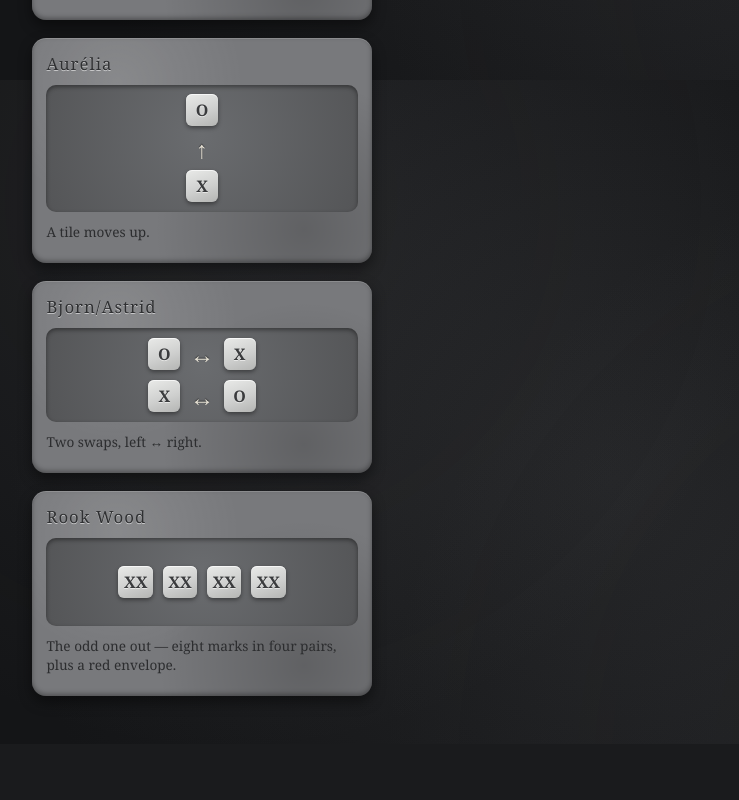
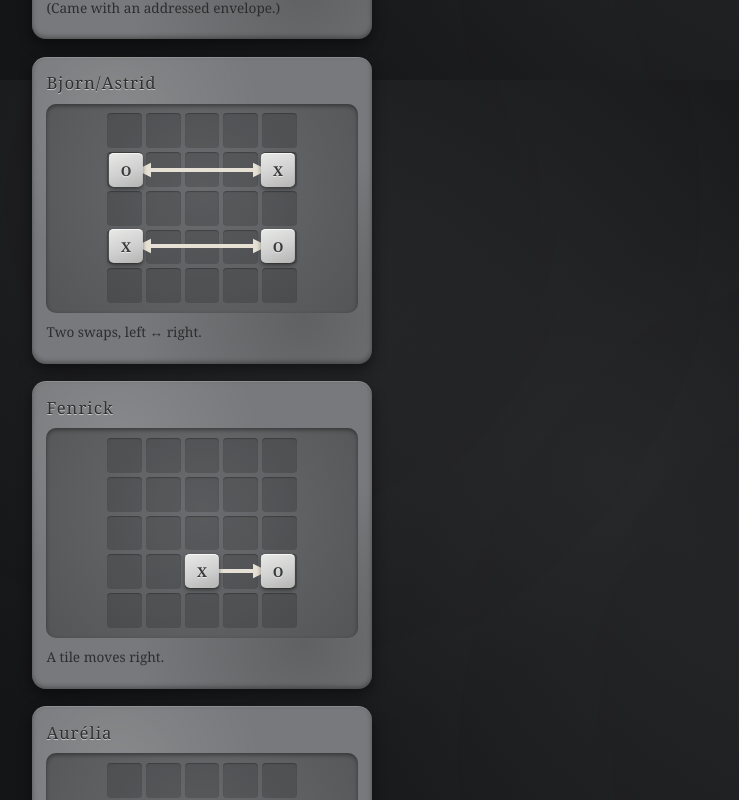
Before and after one commit to mutantflea/dnd-puzzle-site, a React (Vite) app: page / in a window 1280 px wide. Shown: the part 720-1520 px from the top of the page, without its empty margins (28-767 px from the left). Before the commit the page ends 1464 px from the top, so only its background shows below. Built offline with nearby package versions, Linux system fonts and the light colour scheme.

Commit message:
full grids for the clues, and re-ordering

```diff
--- a/src/components/Clues.tsx
+++ b/src/components/Clues.tsx
@@ -1,9 +1,118 @@
 import ClueTablet from "./ClueTablet";
 import styles from "../styles/ClueTablet.module.css";
 
-/** A small engraved mini-tile used inside the clue recreations. */
-function Mini({ children }: { children: string }) {
-  return <span className={styles.miniTile}>{children}</span>;
+// Bernadette's starting board (the main 5x5).
+const BERNADETTE_LAYOUT = "EA..D...F..IK.O.Q...V.Y.Z";
+
+// --- Clue positions on the 5x5 grid --------------------------------------
+// row/col are 1-indexed (row 1 = top, col 1 = left). These are BEST-GUESS
+// positions read off the photographed tablets — edit freely to re-align.
+type Mark = { row: number; col: number; symbol: "X" | "O" };
+type Arrow = { from: [number, number]; to: [number, number]; double?: boolean };
+
+const FENRICK: { marks: Mark[]; arrows: Arrow[] } = {
+  // X -> O, moving right along row 4 (col 3 -> col 5)
+  marks: [
+    { row: 4, col: 3, symbol: "X" },
+    { row: 4, col: 5, symbol: "O" },
+  ],
+  arrows: [{ from: [4, 3], to: [4, 5] }],
+};
+
+const AURELIA: { marks: Mark[]; arrows: Arrow[] } = {
+  // X -> O, moving up column 4 (row 4 -> row 2)
+  marks: [
+    { row: 2, col: 4, symbol: "O" },
+    { row: 4, col: 4, symbol: "X" },
+  ],
+  arrows: [{ from: [4, 4], to: [2, 4] }],
+};
+
+const BJORN_ASTRID: { marks: Mark[]; arrows: Arrow[] } = {
+  // two horizontal swaps near the corners
+  marks: [
+    { row: 2, col: 1, symbol: "O" },
+    { row: 2, col: 5, symbol: "X" },
+    { row: 4, col: 1, symbol: "X" },
+    { row: 4, col: 5, symbol: "O" },
+  ],
+  arrows: [
+    { from: [2, 1], to: [2, 5], double: true },
+    { from: [4, 1], to: [4, 5], double: true },
+  ],
+};
+
+// Cell-centre coordinates in a 0..100 square (1-indexed).
+const cx = (col: number) => ((col - 0.5) / 5) * 100;
+const cy = (row: number) => ((row - 0.5) / 5) * 100;
+
+/** Pull an arrow's endpoints in toward each other so the heads sit between
+ *  the mark tiles rather than under them. */
+function endpoints(a: Arrow, pad = 7) {
+  const x1 = cx(a.from[1]);
+  const y1 = cy(a.from[0]);
+  const x2 = cx(a.to[1]);
+  const y2 = cy(a.to[0]);
+  const dx = x2 - x1;
+  const dy = y2 - y1;
+  const len = Math.hypot(dx, dy) || 1;
+  const ux = dx / len;
+  const uy = dy / len;
+  return { x1: x1 + ux * pad, y1: y1 + uy * pad, x2: x2 - ux * pad, y2: y2 - uy * pad };
+}
+
+/** A square 5x5 clue grid with X/O marks placed in cells and arrows drawn
+ *  between them — so the positions line up with the main board. */
+function GridClue({ marks, arrows }: { marks: Mark[]; arrows: Arrow[] }) {
+  return (
+    <div className={styles.clueGrid}>
+      {Array.from({ length: 25 }).map((_, i) => (
+        <span key={i} className={styles.clueGridCell} />
+      ))}
+
+      <svg className={styles.clueArrows} viewBox="0 0 100 100">
+        <defs>
+          <marker
+            id="clueArrowHead"
+            viewBox="0 0 10 10"
+            refX="8"
+            refY="5"
+            markerWidth="4"
+            markerHeight="4"
+            orient="auto-start-reverse"
+          >
+            <path d="M0,0 L10,5 L0,10 z" fill="currentColor" />
+          </marker>
+        </defs>
+        {arrows.map((a, i) => {
+          const p = endpoints(a);
+          return (
+            <line
+              key={i}
+              x1={p.x1}
+              y1={p.y1}
+              x2={p.x2}
+              y2={p.y2}
+              stroke="currentColor"
+              strokeWidth={2}
+              markerEnd="url(#clueArrowHead)"
+              markerStart={a.double ? "url(#clueArrowHead)" : undefined}
+            />
+          );
+        })}
+      </svg>
+
+      {marks.map((m, i) => (
+        <span
+          key={i}
+          className={styles.clueMark}
+          style={{ left: `${cx(m.col)}%`, top: `${cy(m.row)}%` }}
+        >
+          {m.symbol}
+        </span>
+      ))}
+    </div>
+  );
 }
 
 export default function Clues() {
@@ -12,11 +121,24 @@ export default function Clues() {
       <h2 className={styles.cluesHeading}>The Tablets</h2>
 
       <ClueTablet
+        name="Rook Wood"
+        note="The odd one out — eight marks in four pairs, plus a red envelope."
+      >
+        <div className={styles.ruleRow}>
+          {["XX", "XX", "XX", "XX"].map((pair, i) => (
+            <span key={i} className={styles.miniTile}>
+              {pair}
+            </span>
+          ))}
+        </div>
+      </ClueTablet>
+
+      <ClueTablet
         name="Bernadette"
         note="The 5×5 grid — this is the board in the centre. (Came with an addressed envelope.)"
       >
         <div className={styles.miniGrid}>
-          {("EA..D...F..IK.O.Q...V.Y.Z").split("").map((ch, i) => (
+          {BERNADETTE_LAYOUT.split("").map((ch, i) => (
             <span
               key={i}
               className={ch === "." ? styles.miniCellEmpty : styles.miniCell}
@@ -27,46 +149,16 @@ export default function Clues() {
         </div>
       </ClueTablet>
 
+      <ClueTablet name="Bjorn/Astrid" note="Two swaps, left ↔ right.">
+        <GridClue marks={BJORN_ASTRID.marks} arrows={BJORN_ASTRID.arrows} />
+      </ClueTablet>
+
       <ClueTablet name="Fenrick" note="A tile moves right.">
-        <div className={styles.ruleRow}>
-          <Mini>X</Mini>
-          <span className={styles.arrow}>→</span>
-          <Mini>O</Mini>
-        </div>
+        <GridClue marks={FENRICK.marks} arrows={FENRICK.arrows} />
       </ClueTablet>
 
       <ClueTablet name="Aurélia" note="A tile moves up.">
-        <div className={styles.ruleCol}>
-          <Mini>O</Mini>
-          <span className={styles.arrow}>↑</span>
-          <Mini>X</Mini>
-        </div>
-      </ClueTablet>
-
-      <ClueTablet name="Bjorn/Astrid" note="Two swaps, left ↔ right.">
-        <div className={styles.ruleStack}>
-          <div className={styles.ruleRow}>
-            <Mini>O</Mini>
-            <span className={styles.arrow}>↔</span>
-            <Mini>X</Mini>
-          </div>
-          <div className={styles.ruleRow}>
-            <Mini>X</Mini>
-            <span className={styles.arrow}>↔</span>
-            <Mini>O</Mini>
-          </div>
-        </div>
-      </ClueTablet>
-
-      <ClueTablet
-        name="Rook Wood"
-        note="The odd one out — eight marks in four pairs, plus a red envelope."
-      >
-        <div className={styles.ruleRow}>
-          {["XX", "XX", "XX", "XX"].map((pair, i) => (
-            <Mini key={i}>{pair}</Mini>
-          ))}
-        </div>
+        <GridClue marks={AURELIA.marks} arrows={AURELIA.arrows} />
       </ClueTablet>
     </div>
   );
--- a/src/styles/ClueTablet.module.css
+++ b/src/styles/ClueTablet.module.css
@@ -132,3 +132,54 @@
   background: rgba(0, 0, 0, 0.22);
   box-shadow: 0 1px 2px rgba(0, 0, 0, 0.35) inset;
 }
+
+/* Square 5x5 clue grid (Bjorn/Astrid, Fenrick, Aurélia): faint cells with
+   positioned X/O marks and an arrows overlay. */
+.clueGrid {
+  position: relative;
+  display: grid;
+  grid-template-columns: repeat(5, 1fr);
+  gap: 4px;
+  width: 100%;
+  max-width: 190px;
+  aspect-ratio: 1 / 1;
+  margin: 0 auto;
+}
+
+.clueGridCell {
+  aspect-ratio: 1 / 1;
+  border-radius: 4px;
+  background: rgba(0, 0, 0, 0.16);
+  box-shadow: 0 1px 1px rgba(0, 0, 0, 0.25) inset;
+}
+
+/* SVG overlay sits exactly over the grid; heads coloured via currentColor. */
+.clueArrows {
+  position: absolute;
+  inset: 0;
+  width: 100%;
+  height: 100%;
+  pointer-events: none;
+  overflow: visible;
+  color: #e6e1d4;
+}
+
+/* A positioned mark tile, centred on its cell. */
+.clueMark {
+  position: absolute;
+  transform: translate(-50%, -50%);
+  width: 18%;
+  height: 18%;
+  display: flex;
+  align-items: center;
+  justify-content: center;
+  border-radius: 5px;
+  font-size: 0.85rem;
+  font-weight: 700;
+  color: #3a3b3d;
+  background: linear-gradient(160deg, var(--tile-face-hi), var(--tile-face) 55%, #b4b5b3);
+  text-shadow: 0 1px 0 var(--carve-hi);
+  box-shadow:
+    0 1px 0 rgba(255, 255, 255, 0.7) inset,
+    0 2px 4px rgba(0, 0, 0, 0.45);
+}
```
